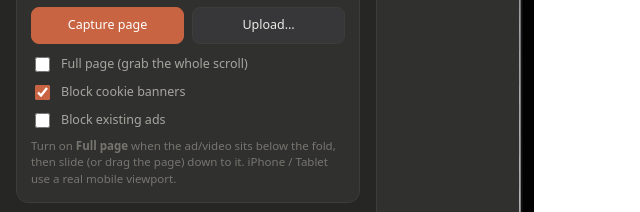
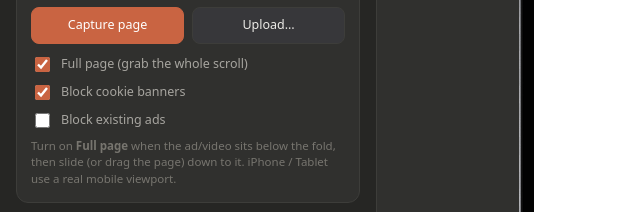
Before and after one commit to MawiRecon/AXM-toolkit, a plain HTML site: page tools/mockup/index.html in a window 1280 px wide. Shown: the part 323-535 px from the top of the page, 0-640 px from the left. Drawn offline with nearby package versions, Linux system fonts and the light colour scheme; no server answers.

Commit message:
Mockup Studio: default Full page capture to on
Ad/video slots are usually below the fold, so viewport-only captures would
routinely need a re-capture — doubling ScreenshotOne calls. Default on.

Co-Authored-By: Claude Opus 4.8 <noreply@anthropic.com>

```diff
--- a/tools/mockup/index.html
+++ b/tools/mockup/index.html
@@ -114,7 +114,7 @@
         <button class="btn primary" id="capture">Capture page</button>
         <button class="btn" id="pastePage" title="Upload a screenshot instead">Upload…</button>
       </div>
-      <label class="chk"><input type="checkbox" id="fullPage"> Full page (grab the whole scroll)</label>
+      <label class="chk"><input type="checkbox" id="fullPage" checked> Full page (grab the whole scroll)</label>
       <label class="chk"><input type="checkbox" id="blockCookies" checked> Block cookie banners</label>
       <label class="chk"><input type="checkbox" id="blockAds"> Block existing ads</label>
       <label class="fld" id="panRow" style="display:none;margin-top:10px">
```
